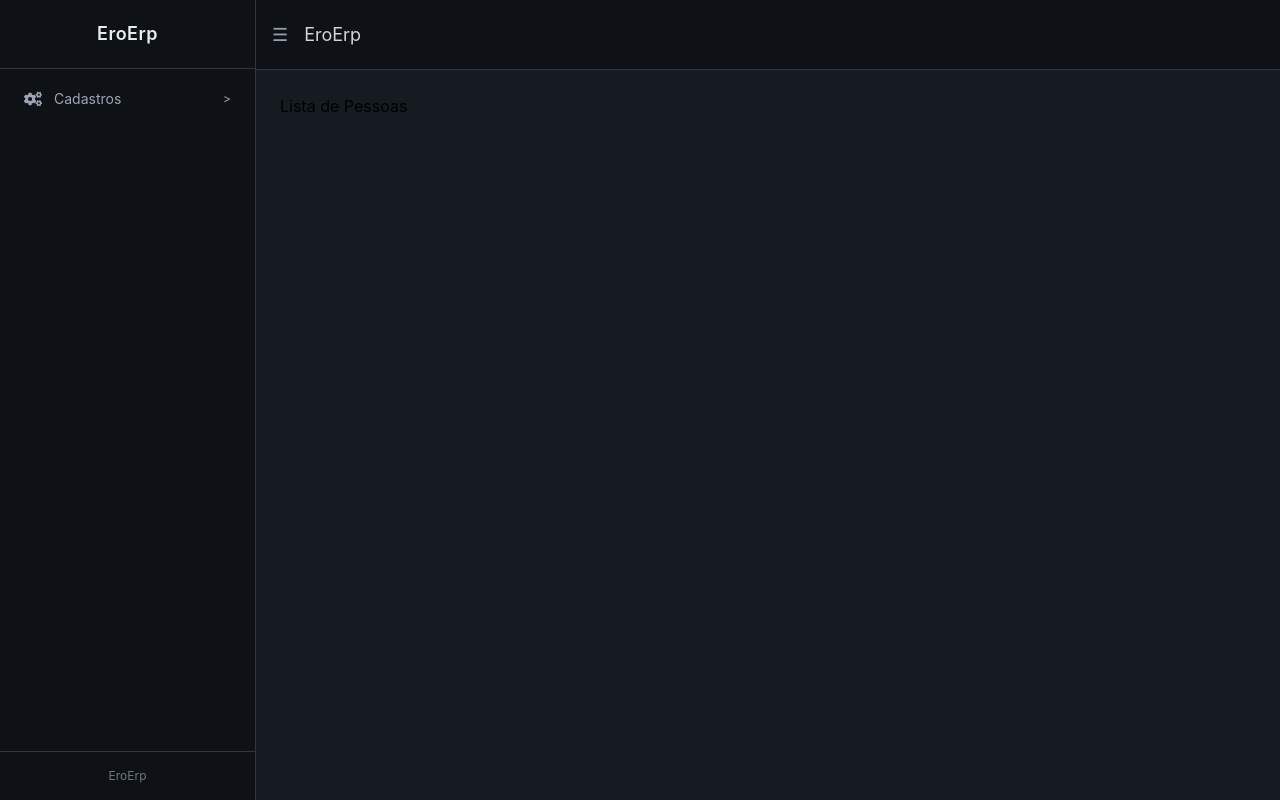
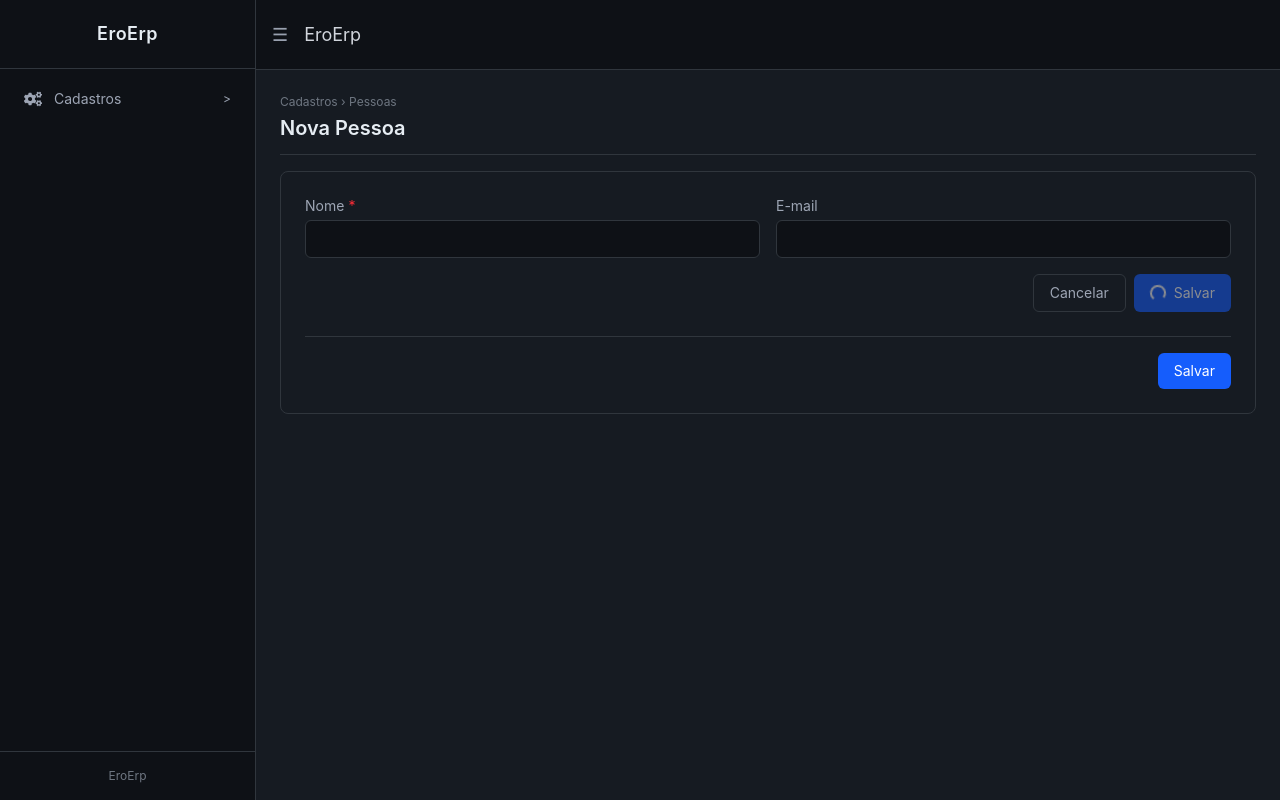
Before and after one commit to Eduardo-Ohlweiler/EroErp, a React (Vite) app in the folder ero/: page /pessoas in a window 1280 px wide. Built offline with nearby package versions, Linux system fonts and the light colour scheme.

Commit message:
Criando components

```diff
--- /dev/null
+++ b/ero/src/components/tbutton/index.tsx
@@ -0,0 +1,43 @@
+interface TButtonProps {
+  label: string
+  onClick?: () => void
+  type?: "button" | "submit" | "reset"
+  variant?: "primary" | "secondary" | "danger" | "success"
+  icon?: React.ReactNode
+  disabled?: boolean
+  loading?: boolean
+}
+
+const variants = {
+  primary:   "bg-blue-600 hover:bg-blue-700 text-white",
+  secondary: "border border-[#30363d] text-[#9da5b4] hover:bg-[#2a313a] hover:text-white",
+  danger:    "bg-red-600 hover:bg-red-700 text-white",
+  success:   "bg-green-600 hover:bg-green-700 text-white",
+}
+
+export function TButton({
+  label,
+  onClick,
+  type = "button",
+  variant = "primary",
+  icon,
+  disabled,
+  loading
+}: TButtonProps) {
+  return (
+    <button
+      type={type}
+      onClick={onClick}
+      disabled={disabled || loading}
+      className={`flex items-center gap-2 px-4 py-2 text-sm rounded-md transition
+      ${variants[variant]}
+      disabled:opacity-50 disabled:cursor-not-allowed`}
+    >
+      {loading
+        ? <span className="w-4 h-4 border-2 border-white border-t-transparent rounded-full animate-spin" />
+        : icon
+      }
+      {label}
+    </button>
+  )
+}
--- /dev/null
+++ b/ero/src/components/tentry/index.tsx
@@ -0,0 +1,59 @@
+// components/adianti/TEntry.tsx
+interface TEntryProps {
+  name: string
+  label: string
+  type?: "text" | "email" | "password" | "number" | "date" | "tel"
+  placeholder?: string
+  required?: boolean
+  defaultValue?: string
+  disabled?: boolean
+  hint?: string          // texto de ajuda abaixo do campo
+  colSpan?: 1 | 2 | 3   // para ocupar mais colunas no grid
+  onChange?: (value: string) => void
+}
+
+export function TEntry({
+  name,
+  label,
+  type = "text",
+  placeholder,
+  required,
+  defaultValue,
+  disabled,
+  hint,
+  colSpan,
+  onChange
+}: TEntryProps) {
+
+  const spanClass = colSpan ? `col-span-${colSpan}` : ""
+
+  return (
+    <div className={`flex flex-col gap-1 ${spanClass}`}>
+
+      <label className="text-sm text-[#9da5b4]">
+        {label}
+        {required && <span className="text-red-500 ml-1">*</span>}
+      </label>
+
+      <input
+        name={name}
+        type={type}
+        placeholder={placeholder}
+        required={required}
+        defaultValue={defaultValue}
+        disabled={disabled}
+        onChange={(e) => onChange?.(e.target.value)}
+        className="bg-[#0e1116] border border-[#30363d] rounded-md px-3 py-2 text-sm
+        text-[#e6edf3] placeholder-[#6e7681]
+        focus:outline-none focus:border-blue-500 focus:ring-1 focus:ring-blue-500
+        disabled:opacity-50 disabled:cursor-not-allowed
+        transition"
+      />
+
+      {hint && (
+        <p className="text-xs text-[#6e7681]">{hint}</p>
+      )}
+
+    </div>
+  )
+}
--- /dev/null
+++ b/ero/src/components/tform/index.tsx
@@ -0,0 +1,57 @@
+interface TFormProps {
+  onSubmit: (data: Record<string, string>) => void
+  children: React.ReactNode
+  columns?: 1 | 2 | 3  // quantas colunas no grid
+  submitLabel?: string
+  onCancel?: () => void
+}
+
+export function TForm({ onSubmit, children, columns = 2, submitLabel = "Salvar", onCancel }: TFormProps) {
+
+  function handleSubmit(e: React.FormEvent<HTMLFormElement>) {
+    e.preventDefault()
+    const form = e.currentTarget
+    const inputs = form.querySelectorAll<HTMLInputElement | HTMLSelectElement | HTMLTextAreaElement>("input, select, textarea")
+    const data: Record<string, string> = {}
+    inputs.forEach((el) => {
+      if (el.name) data[el.name] = el.value
+    })
+    onSubmit(data)
+  }
+
+  const gridClass = {
+    1: "grid-cols-1",
+    2: "grid-cols-1 md:grid-cols-2",
+    3: "grid-cols-1 md:grid-cols-2 lg:grid-cols-3"
+  }[columns]
+
+  return (
+    <form
+      onSubmit={handleSubmit}
+      className="bg-[#161b22] border border-[#30363d] rounded-lg p-6"
+    >
+      <div className={`grid ${gridClass} gap-4`}>
+        {children}
+      </div>
+
+      {/* Ações */}
+      <div className="flex justify-end gap-3 mt-6 pt-4 border-t border-[#30363d]">
+        {onCancel && (
+          <button
+            type="button"
+            onClick={onCancel}
+            className="px-4 py-2 text-sm rounded-md text-[#9da5b4] border border-[#30363d] hover:bg-[#2a313a] transition"
+          >
+            Cancelar
+          </button>
+        )}
+        <button
+          type="submit"
+          className="px-4 py-2 text-sm rounded-md bg-blue-600 hover:bg-blue-700 text-white transition"
+        >
+          {submitLabel}
+        </button>
+      </div>
+    </form>
+  )
+}
--- /dev/null
+++ b/ero/src/components/tpage/index.tsx
@@ -0,0 +1,35 @@
+// components/adianti/TPage.tsx
+interface TPageProps {
+  title: string
+  subtitle?: string
+  breadcrumb?: string[]
+  children: React.ReactNode
+  actions?: React.ReactNode // botões no canto superior direito
+}
+
+export function TPage({ title, subtitle, breadcrumb, children, actions }: TPageProps) {
+  return (
+    <div className="flex flex-col gap-4">
+
+      {/* Cabeçalho da página */}
+      <div className="flex items-center justify-between border-b border-[#30363d] pb-3">
+        <div>
+          {breadcrumb && (
+            <p className="text-xs text-[#6e7681] mb-1">
+              {breadcrumb.join(" › ")}
+            </p>
+          )}
+          <h2 className="text-xl font-semibold text-[#e6edf3]">{title}</h2>
+          {subtitle && (
+            <p className="text-sm text-[#6e7681] mt-0.5">{subtitle}</p>
+          )}
+        </div>
+        {actions && <div className="flex gap-2">{actions}</div>}
+      </div>
+
+      {/* Conteúdo */}
+      <div>{children}</div>
+
+    </div>
+  )
+}
--- a/ero/src/pages/cadastros/pessoas/PessoaList.tsx
+++ b/ero/src/pages/cadastros/pessoas/PessoaList.tsx
@@ -1,8 +1,26 @@
+import { useNavigate } from "react-router-dom"
+import { TPage } from "../../../components/tpage"
+import { TForm } from "../../../components/tform"
+import { TEntry } from "../../../components/tentry"
+import { TButton } from "../../../components/tbutton"
 
+// pages/cadastros/pessoas/PessoaForm.tsx
 export function PessoaList() {
-    return (
-        <div>
-            <h1>Lista de Pessoas</h1>
+  const navigate = useNavigate()
+
+
+
+  return (
+    <TPage title="Nova Pessoa" breadcrumb={["Cadastros", "Pessoas"]}>
+      <TForm onSubmit={console.log} columns={2}>
+        <TEntry name="nome"  label="Nome"   required />
+        <TEntry name="email" label="E-mail" type="email" />
+
+        <div className="col-span-2 flex justify-end gap-2">
+          <TButton label="Cancelar" variant="secondary" onClick={() => navigate(-1)} />
+          <TButton label="Salvar" type="submit" loading={true}  />
         </div>
-    )
+      </TForm>
+    </TPage>
+  )
 }
```
